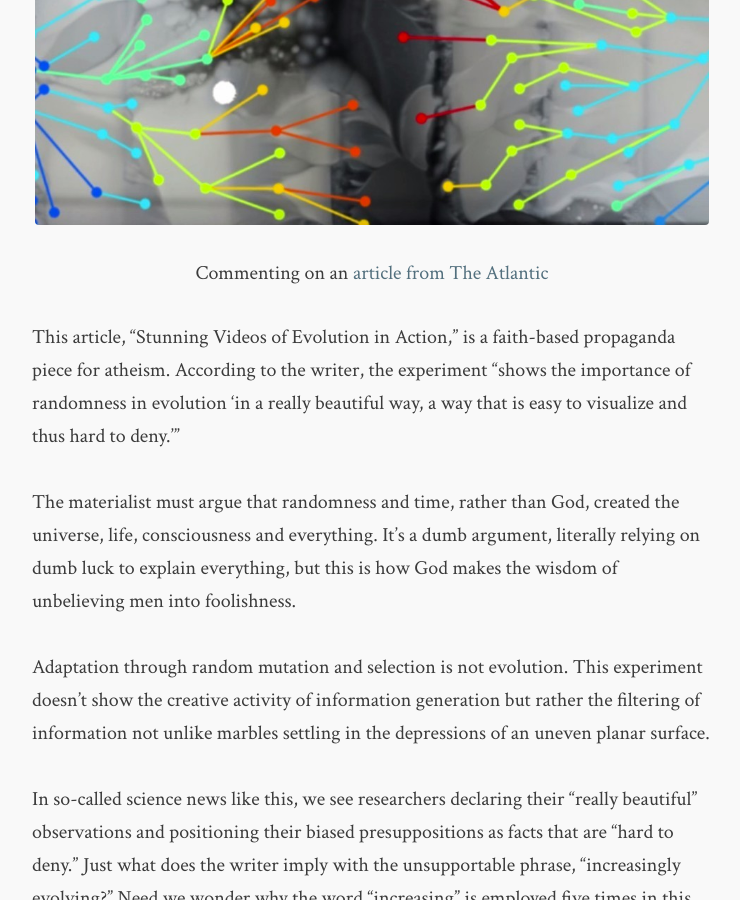
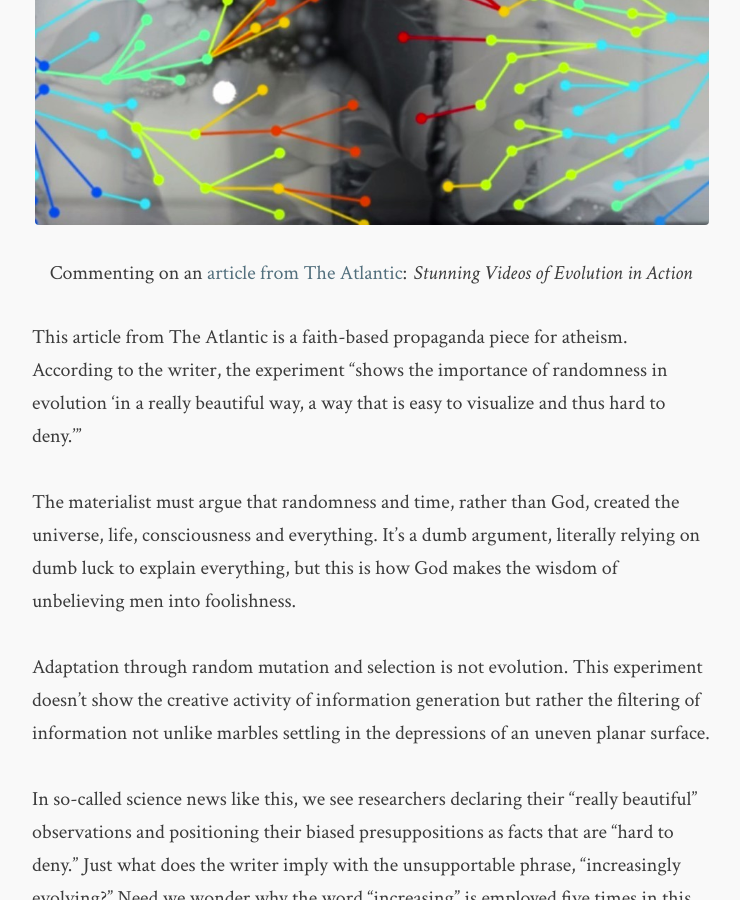
Before and after one commit to flashlightministries/oilforlight, a Jekyll site: the page built from _posts/2016-09-11-atheist-propaganda.md, in a window 1280 px wide and 900 px high, scrolled down 462 px. Shown: the whole window, without its empty margins (268-1008 px from the left). Built offline with Jekyll 4.4.1, drawn with Linux system fonts in a browser that asks for light colours; nearby versions of some CDN libraries.

Commit message:
Update 2016-09-11-atheist-propaganda.md

```diff
--- a/_posts/2016-09-11-atheist-propaganda.md
+++ b/_posts/2016-09-11-atheist-propaganda.md
@@ -5,12 +5,13 @@ title: More atheist propaganda
 source:
     name: The Atlantic
     url: https://www.theatlantic.com/science/archive/2016/09/stunning-videos-of-evolution-in-action/499136/
+    headline: "Stunning Videos of Evolution in Action"
 image:
     feature: articles/2016-09-11-atheist-propaganda/bacteria.jpg
 comments: false
 ---
 
-This article, "Stunning Videos of Evolution in Action," is a faith-based propaganda piece for atheism. According to the writer, the experiment "shows the importance of randomness in evolution 'in a really beautiful way, a way that is easy to visualize and thus hard to deny.'"
+This article from The Atlantic is a faith-based propaganda piece for atheism. According to the writer, the experiment "shows the importance of randomness in evolution 'in a really beautiful way, a way that is easy to visualize and thus hard to deny.'"
 
 The materialist must argue that randomness and time, rather than God, created the universe, life, consciousness and everything. It's a dumb argument, literally relying on dumb luck to explain everything, but this is how God makes the wisdom of unbelieving men into foolishness.
 
```
